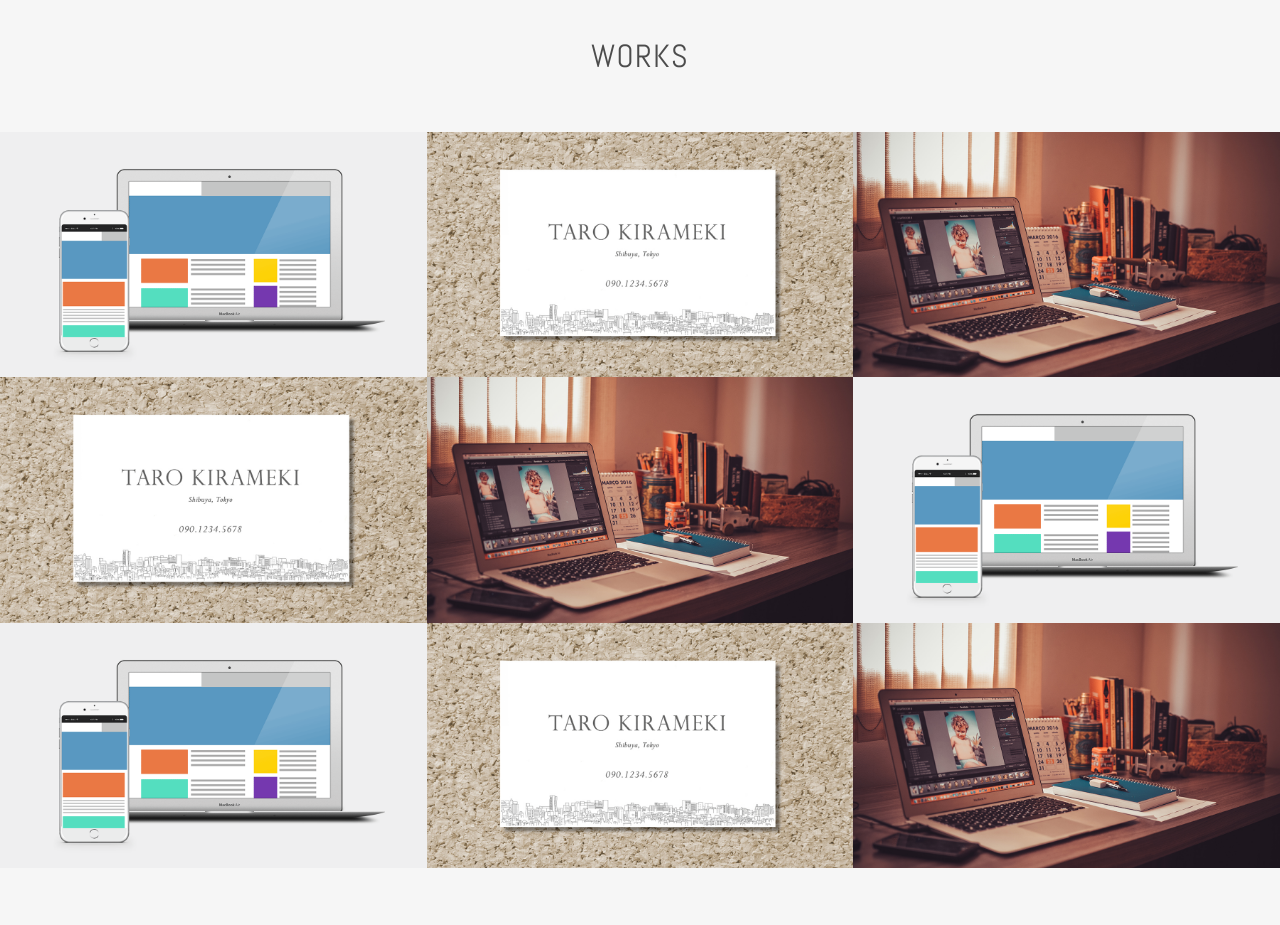
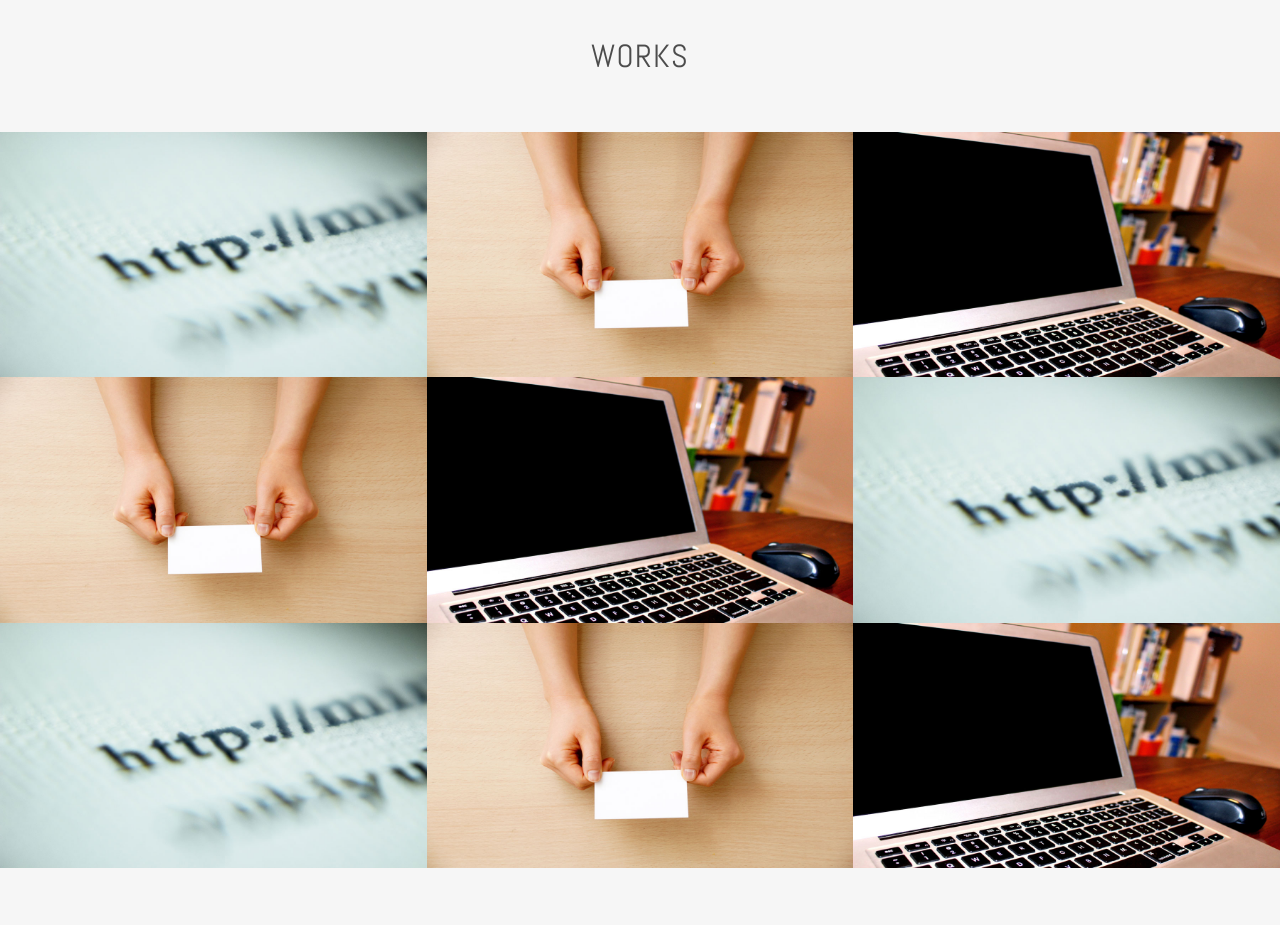
Before and after one commit to day0722/day0722.github.io, a plain HTML site: page index.html in a window 1280 px wide. Shown: the part 1060-1985 px from the top of the page. Drawn offline with nearby package versions, Linux system fonts and the light colour scheme.

Commit message:
add new images

```diff
--- a/index.html
+++ b/index.html
@@ -14,7 +14,7 @@
             <a href="#contact" class="button-contact"><i aria-label="お問い合わせ" class="fa fa-envelope-o"></i></a>
             <div class="profile">
                 <h1 class="site-title abel uppercase text-center">Web Designer <span>Shinji Oyama</span></h1>
-                <img src="./images/DSC_0097.JPG" alt="プロフィール写真" width="140" height="140" class="block-center profile-icon">
+                <img src="./images/DSC_0097_sepia.jpg" alt="プロフィール写真" width="140" height="140" class="block-center profile-icon">
                 <p>大阪府在住のWebデザイナー（見習い）、大山槙治です。電子部品メーカーでセールスの仕事をしています。オンラインスクールでWeb制作について学び、本業のマーケティング活動に活かしていきたいと思っています。</p>
             </div>
         </header>
@@ -43,7 +43,7 @@
                 <h2 class="text-center">Works</h2>
                 <div class="works-box">
                     <a href="#">
-                        <img src="./images/img_work_site.png" alt="株式会社きらめき コーポレートサイト様 Webサイトデザイン">
+                        <img src="./images/img_work_site_c.jpg" alt="株式会社きらめき コーポレートサイト様 Webサイトデザイン">
                         <div class="works-box-inner">
                             <div class="text-center">
                                 <h3>株式会社きらめき コーポレートサイト</h3>
@@ -55,7 +55,7 @@
                 </div>
                 <div class="works-box">
                     <a href="#">
-                        <img src="./images/img_work_card.jpg" alt="きらめき花子様 名刺デザイン">
+                        <img src="./images/img_work_card_c.jpg" alt="きらめき花子様 名刺デザイン">
                         <div class="works-box-inner">
                             <div class="text-center">
                                 <h3>きらめき花子様 名刺</h3>
@@ -67,7 +67,7 @@
                 </div>
                 <div class="works-box">
                     <a href="#">
-                        <img src="./images/img_work_blog.jpg" alt="WordPressオリジナルテーマ">
+                        <img src="./images/img_work_blog_c.jpg" alt="WordPressオリジナルテーマ">
                         <div class="works-box-inner">
                             <div class="text-center">
                                 <h3>ブログデザイン</h3>
@@ -79,7 +79,7 @@
                 </div>
                 <div class="works-box">
                     <a href="#">
-                        <img src="./images/img_work_card.jpg" alt="きらめき花子様 名刺デザイン">
+                        <img src="./images/img_work_card_c.jpg" alt="きらめき花子様 名刺デザイン">
                         <div class="works-box-inner">
                             <div class="text-center">
                                 <h3>きらめき花子様 名刺</h3>
@@ -91,7 +91,7 @@
                 </div>
                 <div class="works-box">
                     <a href="#">
-                        <img src="./images/img_work_blog.jpg" alt="WordPressオリジナルテーマ">
+                        <img src="./images/img_work_blog_c.jpg" alt="WordPressオリジナルテーマ">
                         <div class="works-box-inner">
                             <div class="text-center">
                                 <h3>ブログデザイン</h3>
@@ -103,7 +103,7 @@
                 </div>
                 <div class="works-box">
                     <a href="#">
-                        <img src="./images/img_work_site.png" alt="株式会社きらめき コーポレートサイト様 Webサイトデザイン">
+                        <img src="./images/img_work_site_c.jpg" alt="株式会社きらめき コーポレートサイト様 Webサイトデザイン">
                         <div class="works-box-inner">
                             <div class="text-center">
                                 <h3>株式会社きらめき コーポレートサイト</h3>
@@ -115,7 +115,7 @@
                 </div>
                  <div class="works-box">
                     <a href="#">
-                        <img src="./images/img_work_site.png" alt="株式会社きらめき コーポレートサイト様 Webサイトデザイン">
+                        <img src="./images/img_work_site_c.jpg" alt="株式会社きらめき コーポレートサイト様 Webサイトデザイン">
                         <div class="works-box-inner">
                             <div class="text-center">
                                 <h3>株式会社きらめき コーポレートサイト</h3>
@@ -127,7 +127,7 @@
                 </div>
                 <div class="works-box">
                     <a href="#">
-                        <img src="./images/img_work_card.jpg" alt="きらめき花子様 名刺デザイン">
+                        <img src="./images/img_work_card_c.jpg" alt="きらめき花子様 名刺デザイン">
                         <div class="works-box-inner">
                             <div class="text-center">
                                 <h3>きらめき花子様 名刺</h3>
@@ -139,7 +139,7 @@
                 </div>
                 <div class="works-box">
                     <a href="#">
-                        <img src="./images/img_work_blog.jpg" alt="WordPressオリジナルテーマ">
+                        <img src="./images/img_work_blog_c.jpg" alt="WordPressオリジナルテーマ">
                         <div class="works-box-inner">
                             <div class="text-center">
                                 <h3>ブログデザイン</h3>
```
Also changed, not shown: images/DSC_0097_sepia.jpg (added), images/img_work_blog_c.jpg (added), images/img_work_card_c.jpg (added), images/img_work_site_c.jpg (added).
